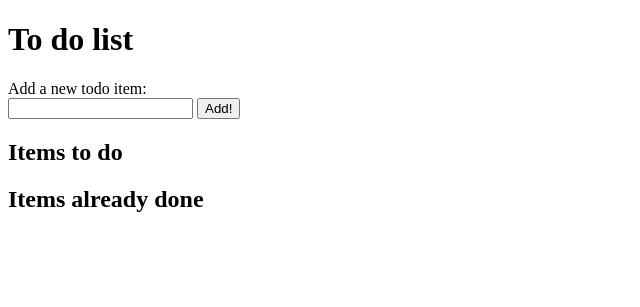
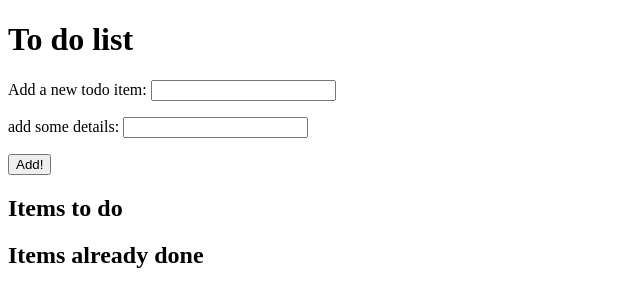
Before and after one commit to mssliw/todolist_app, a Flask app: page / in a window 1280 px wide. Shown: the top 307 px of the page, without its empty margins (0-640 px from the left). Run offline with Flask 2, Linux system fonts and the light colour scheme; data that the repository does not hold is empty.

Commit message:
task description adding enabled

```diff
--- a/app.py
+++ b/app.py
@@ -3,28 +3,51 @@ from flask_sqlalchemy import SQLAlchemy
 
 app = Flask(__name__)
 
-app.config["SQLALCHEMY_DATABASE_URI"] = "sqlite://///home/magda/PycharmProjects/todolist_app/todolist.db"
+app.config["SQLALCHEMY_DATABASE_URI"] = "sqlite://///home/magda/PycharmProjects/todolist_app/data/todolist.db"
 
 db = SQLAlchemy(app)
 
 
 class Todo(db.Model):
+    __tablename__ = "todo"
     id = db.Column(db.Integer, primary_key=True)
     text = db.Column(db.String(256))
     completed = db.Column(db.Boolean)
+    # details_id = db.Column(db.Integer, db.ForeignKey("details.id"))
+
+
+class Details(db.Model):
+    __tablename__ = "details"
+    id = db.Column(db.Integer, primary_key=True)
+    text = db.Column(db.String(256))
+
+    todo_id = db.Column(db.Integer,
+                        db.ForeignKey('todo.id'),
+                        nullable=False)
+    todo = db.relationship('Todo',
+                           foreign_keys=todo_id)
 
 
 @app.route('/')
 def index():
     incomplete = Todo.query.filter_by(completed=False).all()
     complete = Todo.query.filter_by(completed=True).all()
-    return render_template('index.html', incomplete=incomplete, complete=complete)
+    details = None
+    for i in incomplete:
+        details = Details.query.filter_by(todo_id=i.id).first()
+    #     print(i.id, details.text, "for loop")
+    # print(incomplete, details.text, 'after for loop')
+    return render_template('index.html', incomplete=incomplete, complete=complete, details=details)
 
 
 @app.route('/add', methods=['POST'])
 def add():
     todo = Todo(text=request.form['item-to-do'], completed=False)
     db.session.add(todo)
+    db.session.commit()
+
+    detail = Details(text=request.form['details-to-do'], todo_id=todo.id)
+    db.session.add(detail)
     db.session.commit()
 
     return redirect(url_for('index'))
@@ -44,6 +67,11 @@ def complete(id):
 
     return redirect(url_for('index'))
 
+@app.route('/details/<id>')
+def details(id):
+    details = Details.query.filter_by(id=int(id).first())
+    return redirect(url_for('index'))
+
 
 if __name__ == "__main__":
     app.run(debug=True)
--- a/templates/index.html
+++ b/templates/index.html
@@ -6,9 +6,12 @@
 </head>
 <body>
     <h1> To do list </h1>
-    <div>Add a new todo item:
+    <div>
         <form action="{{ url_for('add') }}" method="POST">
-        <input type="text" name="item-to-do">
+        <p>Add a new todo item:
+        <input type="text" name="item-to-do"></p>
+            <p>add some details:
+                <input type="text" name="details-to-do"></p>
         <input type="submit" value="Add!">
         </form>
     </div>
@@ -17,6 +20,7 @@
         <u1>
             {% for todo in incomplete %}
             <li style="font-size: 30pt">{{ todo.text }} <a href="{{ url_for('complete', id=todo.id) }}">Done!</a></li>
+                <li style="font-size: 15pt">{{ details.text }}</li>
             {% endfor %}
         </u1>
     </div>
```
